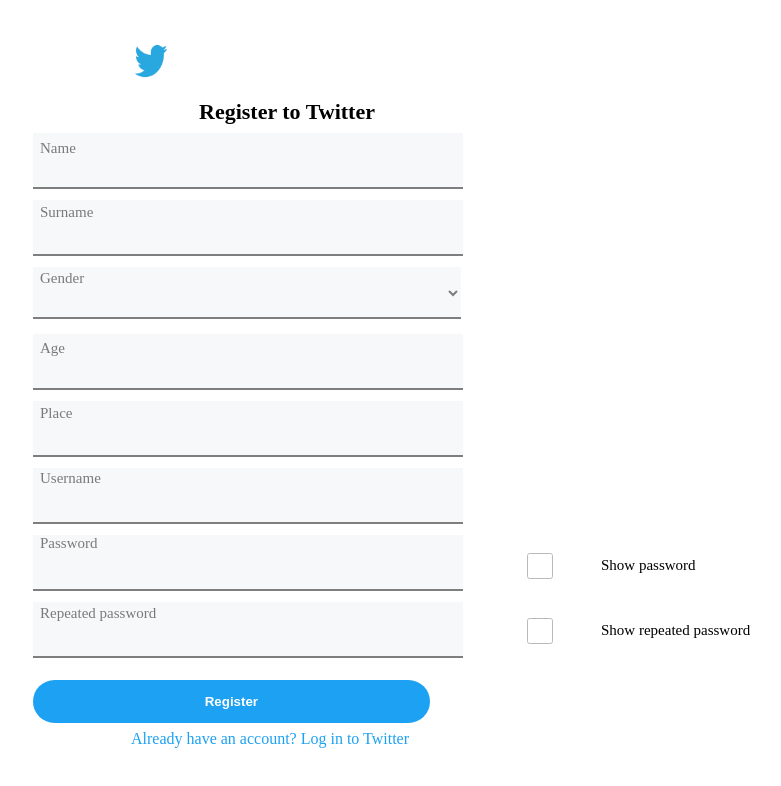
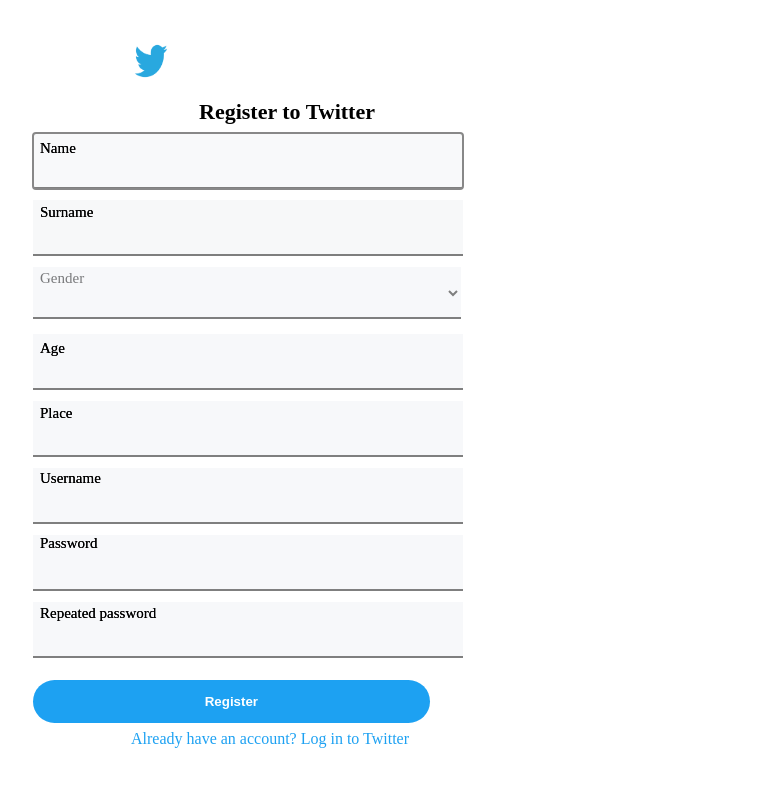
Before and after one commit to twittercloneproj/frontend, an Angular app in the folder TwitterClone/: page /register in a window 1280 px wide. Shown: the top 786 px of the page, without its empty margins (439-1220 px from the left). Built offline with nearby package versions, Linux system fonts and the light colour scheme.

Commit message:
Uradjeno rutiranje, i frontend validacija za registraciju

```diff
--- a/TwitterClone/src/app/app-routing.module.ts
+++ b/TwitterClone/src/app/app-routing.module.ts
@@ -5,7 +5,7 @@
 import { TwitterRegisterComponent } from './twitter-register/twitter-register.component';
 
 const routes: Routes = [
-  { path: 'login', component: TwitterLoginComponent },
+  { path: '', component: TwitterLoginComponent },
   { path: 'register-business', component: TwitterRegisterBusinessComponent },
   { path: 'register', component: TwitterRegisterComponent },
 
--- a/TwitterClone/src/app/twitter-login/twitter-login.component.html
+++ b/TwitterClone/src/app/twitter-login/twitter-login.component.html
@@ -27,11 +27,11 @@
 
         <div id="link">
             <a href="#" >Forgot password?</a>
-            <a href="src\app\twitter-register\twitter-register.component.html">Sign up for Twitter</a>
+            <a href="src\app\twitter-register\twitter-register.component.html" routerLink="register">Sign up for Twitter</a>
         </div>
 
         <div id="business">
-            <a href="src\app\twitter-register-business\twitter-register-business.component.html">Sign up as business user</a>
+            <a href="src\app\twitter-register-business\twitter-register-business.component.html" routerLink="register-business">Sign up as business user</a>
         </div>
     </div>
     <script>
--- a/TwitterClone/src/app/twitter-register-business/twitter-register-business.component.html
+++ b/TwitterClone/src/app/twitter-register-business/twitter-register-business.component.html
@@ -37,7 +37,7 @@
         </div>
 
         <div id="link">
-        <a href="src\app\twitter-login\twitter-login.component.html" >Already have an account? Log in to Twitter</a>
+        <a href="src\app\twitter-login\twitter-login.component.html" routerLink="" >Already have an account? Log in to Twitter</a>
     </div>
     </div>
     <script>
--- a/TwitterClone/src/app/twitter-register/twitter-register.component.html
+++ b/TwitterClone/src/app/twitter-register/twitter-register.component.html
@@ -15,18 +15,110 @@
             <img src="/assets/TwitterLogo.png" alt="not loaded" id="logo">
         </div>
 
+        <form [formGroup]="signupForm" (ngSubmit)="signup()">
+
         <div id="inpDiv">
-            <span id="span1">Name</span>
+        <div class="col-md-6">
+            <input type="text" [formControlName]="'name'" id="inp1" class="form-control" name="name" required
+                autofocus>
+            <span *ngIf="!signupForm.get('name').valid && signupForm.get('name').touched" id="span1">
+              Name is required
+            </span>
+            <span *ngIf="!signupForm.get('name').touched" id="span1">
+              Name
+            </span>
+            <span id="span1">
+              Name
+            </span>
+        </div>
+        <div class="col-md-6">
+          <input type="text" [formControlName]="'surname'" id="inp3" class="form-control" name="surname" required
+              autofocus>
+          <span *ngIf="!signupForm.get('surname').valid && signupForm.get('surname').touched" id="span3">
+            Surname is required
+          </span>
+          <span *ngIf="!signupForm.get('surname').touched" id="span3">
+            Surname
+          </span>
+          <span id="span3">
+            Surname
+          </span>
+        </div>
+            <!--<span id="span1">Name</span>
             <input type="text" name="" id="inp1">
             <span id="span3">Surname</span>
-            <input type="text" name="" id="inp3">
+            <input type="text" name="" id="inp3"> -->
             <span id="span4">Gender</span>
-            <!-- <input type="text" name="" id="inp4"> -->
             <select id="inp4" name="">
                 <option value="man">Man</option>
                 <option value="woman">Woman</option>
             </select>
-            <span id="span5">Age</span>
+            <div class="col-md-6">
+              <input type="text" [formControlName]="'age'" id="inp5" class="form-control" name="age" required
+                  autofocus>
+              <span *ngIf="!signupForm.get('age').valid && signupForm.get('age').touched" id="span5">
+                Age is required
+              </span>
+              <span *ngIf="!signupForm.get('age').touched" id="span5">
+                Age
+              </span>
+              <span id="span5">
+                Age
+              </span>
+            </div>
+            <div class="col-md-6">
+              <input type="text" [formControlName]="'place'" id="inp6" class="form-control" name="place" required
+                  autofocus>
+              <span *ngIf="!signupForm.get('place').valid && signupForm.get('place').touched" id="span6">
+                Place is required
+              </span>
+              <span *ngIf="!signupForm.get('place').touched" id="span6">
+                Place
+              </span>
+              <span id="span6">
+                Place
+              </span>
+            </div>
+            <div class="col-md-6">
+              <input type="text" [formControlName]="'username'" id="inp7" class="form-control" name="username" required
+                  autofocus>
+              <span *ngIf="!signupForm.get('username').valid && signupForm.get('username').touched" id="span7">
+                Username is required
+              </span>
+              <span *ngIf="!signupForm.get('username').touched" id="span7">
+                Username
+              </span>
+              <span id="span7">
+                Username
+              </span>
+            </div>
+            <div class="col-md-6">
+              <input type="password" [formControlName]="'password'" id="inp2" class="form-control" name="password" required
+                  autofocus>
+              <span *ngIf="!signupForm.get('password').valid && signupForm.get('password').touched" id="span2">
+                Password is required
+              </span>
+              <span *ngIf="!signupForm.get('password').touched" id="span2">
+                Password
+              </span>
+              <span id="span2">
+                Password
+              </span>
+            </div>
+            <div class="col-md-6">
+              <input type="password" [formControlName]="'repeatedPassword'" id="inp8" class="form-control" name="repeatedPassword" required
+                  autofocus>
+              <span *ngIf="!signupForm.get('repeatedPassword').valid && signupForm.get('repeatedPassword').touched" id="span8">
+                Repeated password is required
+              </span>
+              <span *ngIf="!signupForm.get('repeatedPassword').touched" id="span8">
+                Repeated password
+              </span>
+              <span id="span8">
+                Repeated password
+              </span>
+            </div>
+            <!--<span id="span5">Age</span>
             <input type="number" name="" id="inp5">
             <span id="span6">Place</span>
             <input type="text" name="" id="inp6">
@@ -40,12 +132,14 @@
             <span id="span8">Repeated password</span>
             <input type="password" name="" id="inp8">
             <span id="span10">Show repeated password</span>
-            <input type="checkbox" onclick="myFunction2()" id="inp10">
-            <button id="btn1">Register</button>
+            <input type="checkbox" onclick="myFunction2()" id="inp10"> -->
+            <button id="btn1" type="submit">Register</button>
         </div>
 
+        </form>
+
         <div id="link">
-        <a href="src\app\twitter-login\twitter-login.component.html" >Already have an account? Log in to Twitter</a>
+        <a href="src\app\twitter-login\twitter-login.component.html" routerLink="" >Already have an account? Log in to Twitter</a>
     </div>
     </div>
     <script>
--- a/TwitterClone/src/app/twitter-register/twitter-register.component.ts
+++ b/TwitterClone/src/app/twitter-register/twitter-register.component.ts
@@ -1,4 +1,7 @@
 import { Component, OnInit } from '@angular/core';
+import { FormGroup, FormControl, Validators } from '@angular/forms';
+import { Router } from '@angular/router';
+import { TwitterRegisterPayload } from './twitter-register.payload';
 
 @Component({
   selector: 'app-twitter-register',
@@ -7,9 +10,41 @@
 })
 export class TwitterRegisterComponent implements OnInit {
 
-  constructor() { }
+  twitterRegisterPayload: TwitterRegisterPayload;
+  signupForm: FormGroup;
+
+  constructor(private router: Router) {
+    this.twitterRegisterPayload = {
+      name: '',
+      surname: '',
+      age: '',
+      place: '',
+      username: '',
+      password: '',
+      repeatedPassword: ''
+    };
+   }
 
   ngOnInit(): void {
+    this.signupForm = new FormGroup({
+      name: new FormControl('', Validators.required),
+      surname: new FormControl('', Validators.required),
+      age: new FormControl('', Validators.required),
+      place: new FormControl('', Validators.required),
+      username: new FormControl('', Validators.required),
+      password: new FormControl('', Validators.required),
+      repeatedPassword: new FormControl('', Validators.required),
+    });
+  }
+
+  signup() {
+    this.twitterRegisterPayload.name = this.signupForm.get('name').value;
+    this.twitterRegisterPayload.surname = this.signupForm.get('surname').value;
+    this.twitterRegisterPayload.surname = this.signupForm.get('age').value;
+    this.twitterRegisterPayload.surname = this.signupForm.get('place').value;
+    this.twitterRegisterPayload.surname = this.signupForm.get('username').value;
+    this.twitterRegisterPayload.surname = this.signupForm.get('password').value;
+    this.twitterRegisterPayload.surname = this.signupForm.get('repeatedPassword').value;
   }
 
 }
--- a/TwitterClone/tsconfig.json
+++ b/TwitterClone/tsconfig.json
@@ -18,6 +18,7 @@
     "importHelpers": true,
     "target": "es2017",
     "module": "es2020",
+    "strictPropertyInitialization": false,
     "lib": [
       "es2020",
       "dom"
@@ -27,6 +28,7 @@
     "enableI18nLegacyMessageIdFormat": false,
     "strictInjectionParameters": true,
     "strictInputAccessModifiers": true,
-    "strictTemplates": true
+    "strictTemplates": true,
+    "strictNullChecks": false
   }
 }
```
Also changed, not shown: TwitterClone/src/app/app.module.ts (+5 -2 lines), TwitterClone/src/app/twitter-register/twitter-register.payload.ts (added, +9 -0 lines), 1 other file (tests, documents, lock files or other folders).
